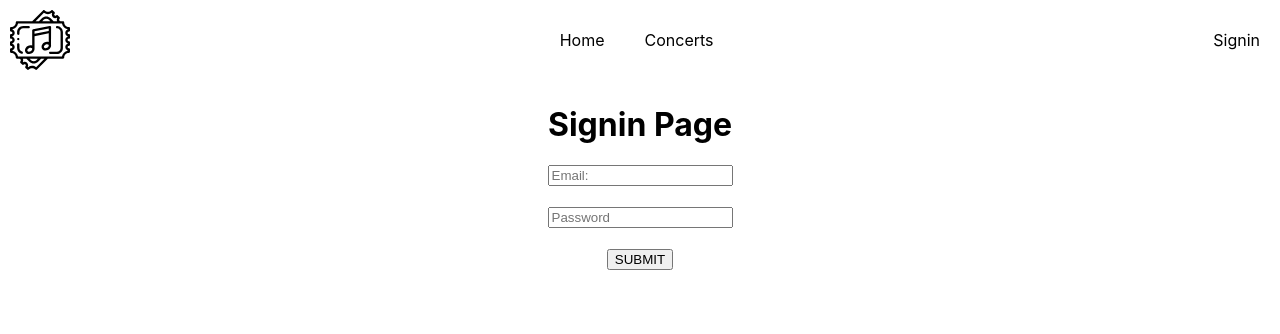
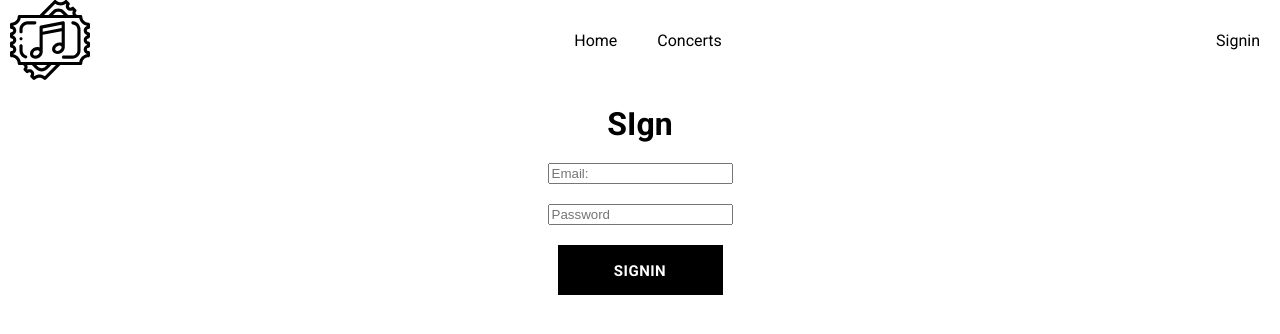
Before and after one commit to M-Kolodziejczyk/concert-ticket, a React (Create React App) app: page /signin in a window 1280 px wide. Shown: the top 334 px of the page. Built offline with nearby package versions, Linux system fonts and the light colour scheme; no server answers; what aws-amplify would draw is missing.

Commit message:
Create CustomButton

```diff
--- a/src/App.css
+++ b/src/App.css
@@ -1,8 +1,16 @@
+@import url("https://fonts.googleapis.com/css2?family=Roboto:ital,wght@0,300;0,400;0,500;0,700;1,400&display=swap");
+
+html {
+  box-sizing: border-box;
+}
+
+body {
+  margin: 0;
+  min-height: 100vh;
+  font-family: "Roboto", sans-serif;
+}
+
 a {
   text-decoration: none;
   color: #000000;
 }
-
-* {
-  box-sizing: border-box;
-}
--- /dev/null
+++ b/src/components/custom-button/custom-button.component.jsx
@@ -0,0 +1,13 @@
+import React from "react";
+import "./custom-button.styles.scss";
+
+const CustomButton = ({ children, isGoogleSignIn, ...otherProps }) => (
+  <button
+    className={`custom-button ${isGoogleSignIn ? "google-sign-in" : ""}`}
+    {...otherProps}
+  >
+    {children}
+  </button>
+);
+
+export default CustomButton;
--- /dev/null
+++ b/src/components/custom-button/custom-button.styles.scss
@@ -0,0 +1,39 @@
+.custom-button {
+  min-width: 165px;
+  width: auto;
+  height: 50px;
+  letter-spacing: 0.5px;
+  line-height: 50px;
+  padding: 0 35px 0 35px;
+  font-size: 15px;
+  background-color: black;
+  color: white;
+  text-transform: uppercase;
+  font-family: "Roboto", sans-serif;
+  font-weight: bolder;
+  border: none;
+  cursor: pointer;
+  display: flex;
+  justify-content: center;
+  border: 1px solid black;
+  transition: all 0.3s;
+
+  &:hover {
+    background-color: white;
+    color: black;
+  }
+
+  &:focus {
+    outline: none;
+  }
+
+  &.google-sign-in {
+    background-color: #4285f4;
+    color: white;
+
+    &:hover {
+      background-color: #357ae8;
+      border: none;
+    }
+  }
+}
--- a/src/index.css
+++ /dev/null
@@ -1,13 +0,0 @@
-body {
-  margin: 0;
-  font-family: -apple-system, BlinkMacSystemFont, 'Segoe UI', 'Roboto', 'Oxygen',
-    'Ubuntu', 'Cantarell', 'Fira Sans', 'Droid Sans', 'Helvetica Neue',
-    sans-serif;
-  -webkit-font-smoothing: antialiased;
-  -moz-osx-font-smoothing: grayscale;
-}
-
-code {
-  font-family: source-code-pro, Menlo, Monaco, Consolas, 'Courier New',
-    monospace;
-}
--- a/src/index.js
+++ b/src/index.js
@@ -9,8 +9,6 @@ import awsconfig from "./aws-exports";
 import store from "./redux/store";
 
 import App from "./App";
-
-import "./index.css";
 
 Amplify.configure(awsconfig);
 
--- a/src/pages/signin-page/signin-page.component.jsx
+++ b/src/pages/signin-page/signin-page.component.jsx
@@ -2,6 +2,7 @@ import React from "react";
 import useHandleChange from "../../hooks/useForm";
 import validate from "../../validators/SigninFormValidationRules";
 import { emailSignInStart } from "../../redux/user/user.actions";
+import CustomButton from "../../components/custom-button/custom-button.component";
 
 import "./signin-page.styles.scss";
 
@@ -14,7 +15,7 @@ const SigninPage = () => {
 
   return (
     <div className="signinPage">
-      <h1>Signin Page</h1>
+      <h1>SIgn</h1>
       <div className="container">
         <form className="form" onSubmit={handleSubmit}>
           <div className="form__group">
@@ -38,7 +39,9 @@ const SigninPage = () => {
             />
           </div>
           <div className="form__group">
-            <input type="submit" value="SUBMIT" name="submit" />
+            <CustomButton type="submit" name="submit">
+              Signin
+            </CustomButton>
           </div>
         </form>
       </div>
```
